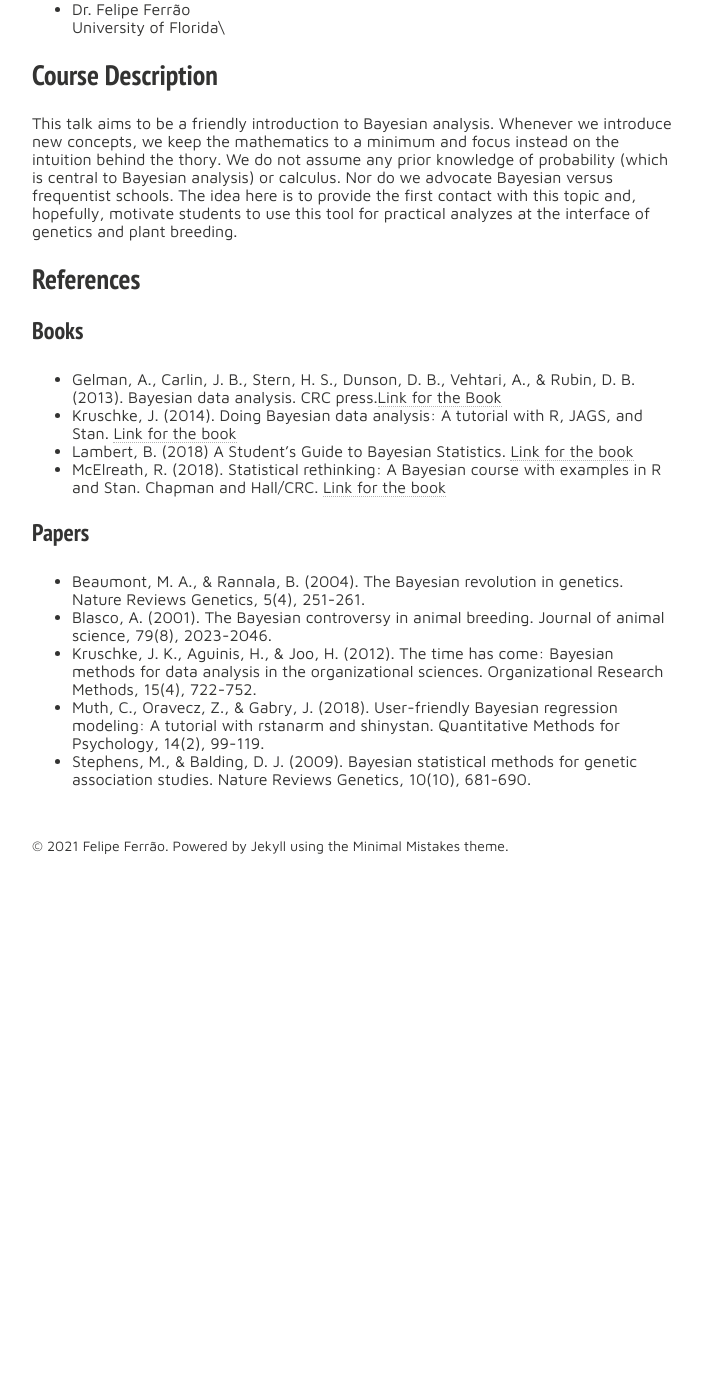
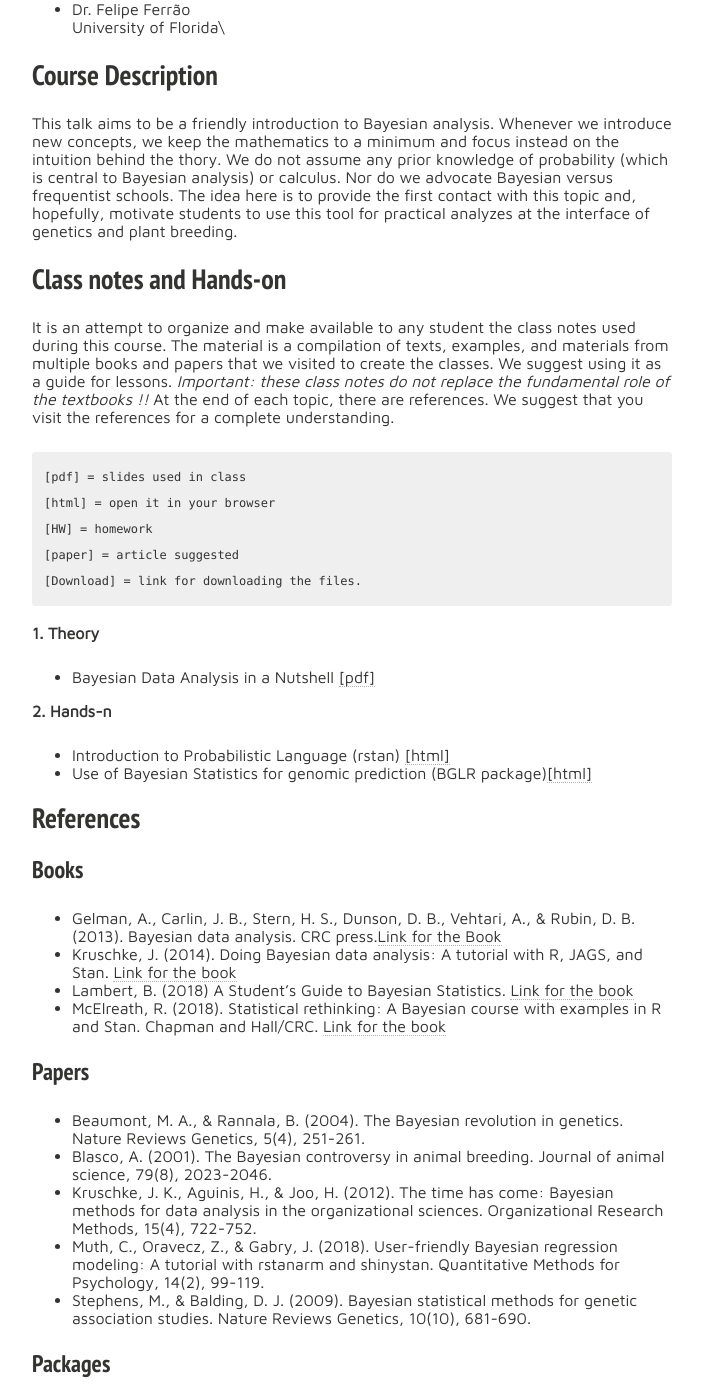
Before and after one commit to lfelipe-ferrao/lfelipe-ferrao.github.io, a Jekyll site: the page built from class/Bayesian/index.md, in a window 1280 px wide and 1400 px high, scrolled down 579 px. Shown: the whole window, without its empty margins (288-991 px from the left). Built offline with Jekyll 4.4.1, drawn with Linux system fonts in a browser that asks for light colours; nearby versions of some CDN libraries; our own code applies the rules of GitHub Pages for plain Markdown files; before the commit the page ends 1481 px from its top, so only the background shows below that; some of the changed text lies outside the part shown.

Commit message:
Update index.md

````diff
--- a/class/Bayesian/index.md
+++ b/class/Bayesian/index.md
@@ -16,6 +16,28 @@ This talk aims to be a friendly introduction to Bayesian analysis. Whenever we i
 We do not assume any prior knowledge of probability (which is central to Bayesian analysis) or calculus. Nor do we advocate Bayesian versus frequentist schools. The idea here is to provide the first contact with this topic and, hopefully,
 motivate students to use this tool for practical analyzes at the interface of genetics and plant breeding.
 
+## Class notes and Hands-on
+
+It is an attempt to organize and make available to any student the class notes used during this course. The material is a compilation of texts, examples, and materials from multiple books and papers that we visited to create the classes. We suggest using it as a guide for lessons. *Important: these class notes do not replace the fundamental role of the textbooks !!* At the end of each topic, there are references. We suggest that you visit the references for a complete understanding.
+
+```
+[pdf] = slides used in class
+[html] = open it in your browser
+[HW] = homework
+[paper] = article suggested
+[Download] = link for downloading the files.
+```
+
+**1. Theory**
+
+- Bayesian Data Analysis in a Nutshell [[pdf]](https://htmlpreview.github.io/?https://github.com/lfelipe-ferrao/lfelipe-ferrao.github.io/blob/master/class/quantGenetic/week1.html)
+
+**2. Hands-n**
+
+- Introduction to Probabilistic Language (rstan) [[html]](https://htmlpreview.github.io/?https://github.com/lfelipe-ferrao/lfelipe-ferrao.github.io/blob/master/class/quantGenetic/week1.html)
+- Use of Bayesian Statistics for genomic prediction (BGLR package)[[html]](https://htmlpreview.github.io/?https://github.com/lfelipe-ferrao/lfelipe-ferrao.github.io/blob/master/class/quantGenetic/week1.html)
+
+
 ## References
 
 ### Books
@@ -30,3 +52,9 @@ motivate students to use this tool for practical analyzes at the interface of ge
 - Kruschke, J. K., Aguinis, H., & Joo, H. (2012). The time has come: Bayesian methods for data analysis in the organizational sciences. Organizational Research Methods, 15(4), 722-752.
 - Muth, C., Oravecz, Z., & Gabry, J. (2018). User-friendly Bayesian regression modeling: A tutorial with rstanarm and shinystan. Quantitative Methods for Psychology, 14(2), 99-119.
 - Stephens, M., & Balding, D. J. (2009). Bayesian statistical methods for genetic association studies. Nature Reviews Genetics, 10(10), 681-690.
+
+### Packages
+- BGLR [reference](https://github.com/gdlc/BGLR-R)
+- JAGS [reference](https://mcmc-jags.sourceforge.io/)
+- MCMCglmm [reference](https://cran.r-project.org/web/packages/MCMCglmm/index.html)
+- Stan [reference](https://mc-stan.org/users/documentation/)
````
